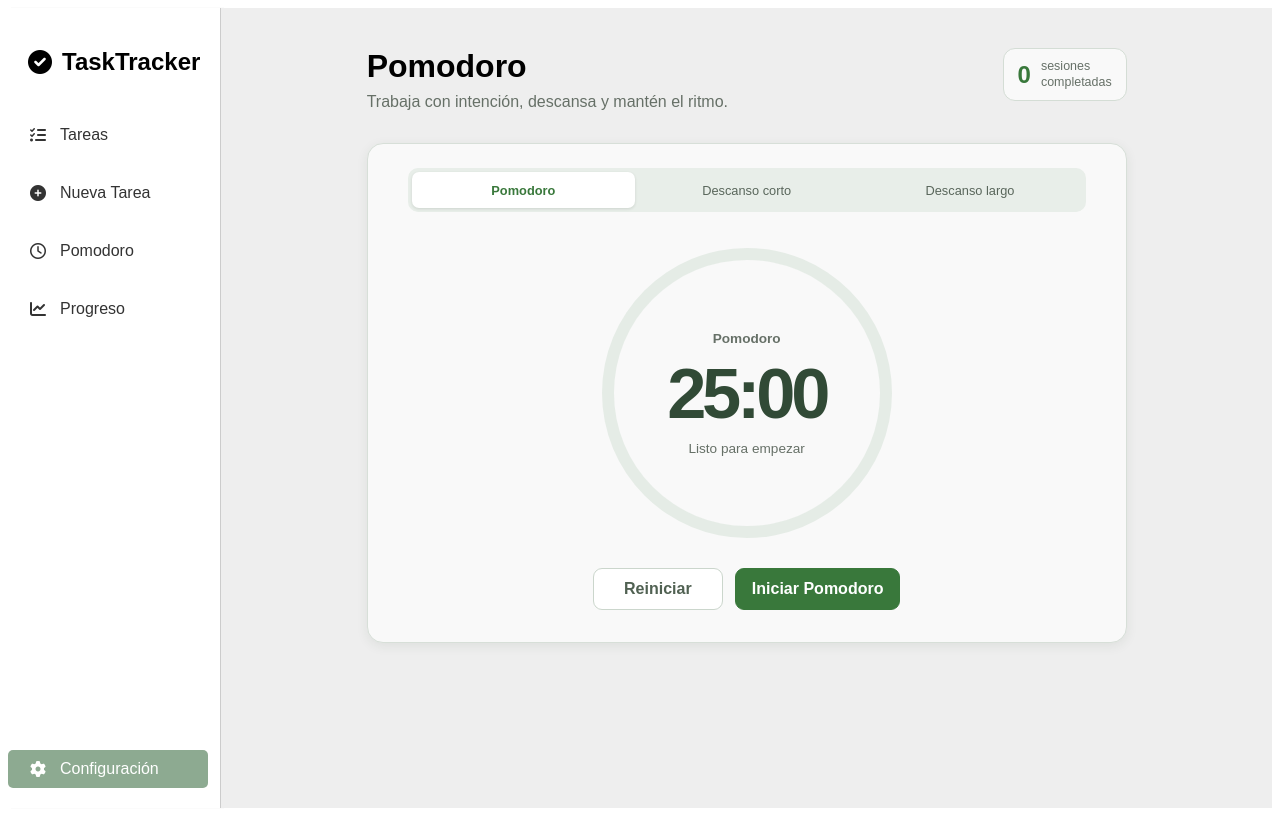
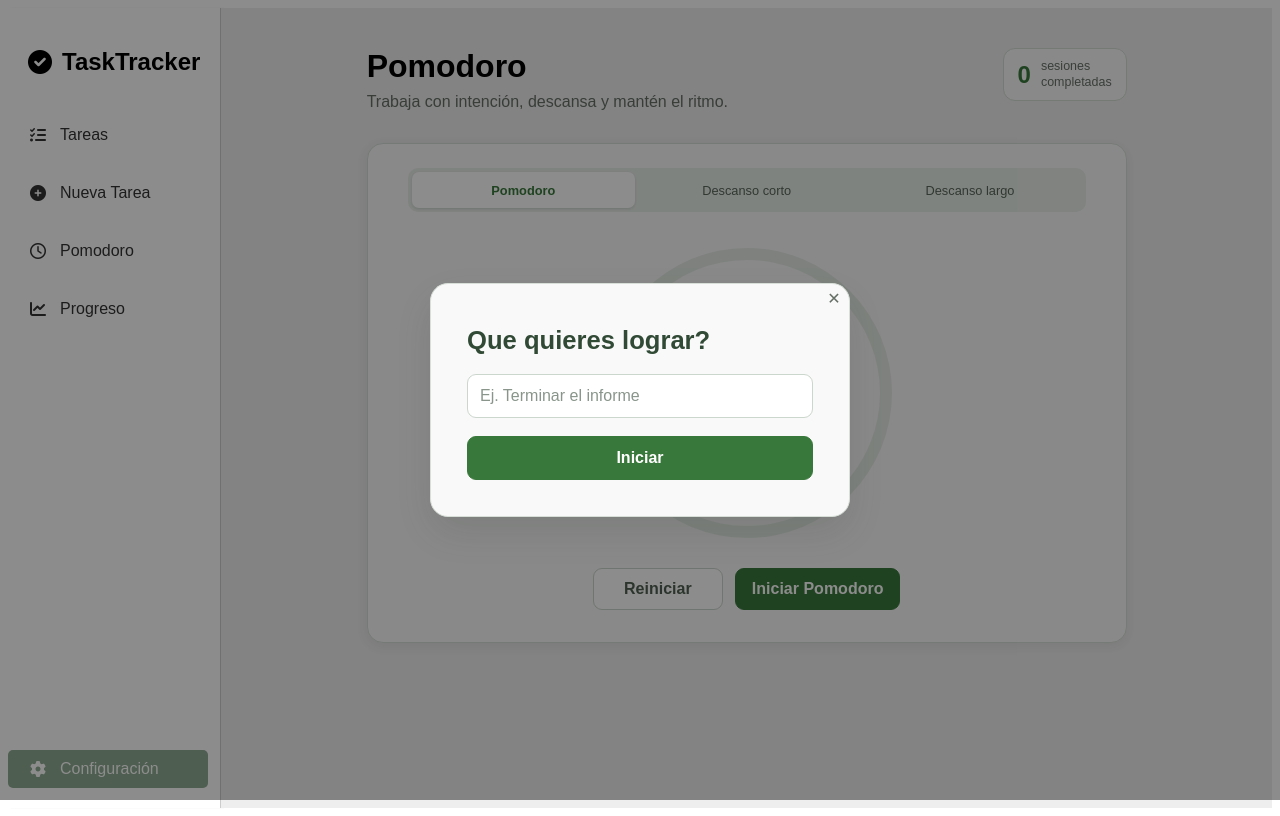
Before and after one commit to AlexSFCodes/Activity-Tracker, a React (Vite) app: page / in a window 1280 px wide. Both pictures are taken after a click on the item "Pomodoro". Built offline with nearby package versions, Linux system fonts and the light colour scheme.

Commit message:
Se añadio diseño segundo modal

```diff
--- a/src/Components/TaskDetailModal/TaskDetailsModal.css
+++ b/src/Components/TaskDetailModal/TaskDetailsModal.css
@@ -0,0 +1,116 @@
+/* Overlay */
+.task-details-modal__overlay {
+    position: fixed;
+    inset: 0;
+    background: rgba(0, 0, 0, 0.45);
+    display: flex;
+    align-items: center;
+    justify-content: center;
+    z-index: 1000;
+}
+
+/* Contenedor principal */
+.task-details-modal {
+    position: relative;
+    width: min(100%, 420px);
+    margin: 48px auto;
+    padding: clamp(24px, 5vw, 36px);
+    border: 1px solid #d7dfd8;
+    border-radius: 18px;
+    background: #f9f9f9;
+    color: #27312a;
+    box-shadow: 0 16px 40px rgba(40, 60, 44, 0.14);
+    display: grid;
+    gap: 18px;
+}
+
+/* Botón cerrar */
+.task-details-modal__close {
+    position: absolute;
+    top: 0;
+    right: 0;
+    min-height: auto;
+    width: 30px;
+    height: 30px;
+    padding: 0;
+    display: flex;
+    align-items: center;
+    justify-content: center;
+    border: none;
+    border-radius: 50%;
+    background: transparent;
+    color: #667067;
+    font-size: 1rem;
+    line-height: 1;
+    cursor: pointer;
+    transition: background-color 0.18s ease, color 0.18s ease;
+}
+
+.task-details-modal__close:hover {
+    background: #eef3ef;
+    color: #27312a;
+}
+
+/* Título */
+.task-details-modal__title {
+    margin: 5px 0 0;
+    color: #314a36;
+    font-size: clamp(1.3rem, 3vw, 1.6rem);
+    line-height: 1.2;
+    padding-right: 24px; /* que no choque con la X */
+}
+
+/* Input */
+.task-details-modal__input {
+    width: 100%;
+    min-height: 44px;
+    padding: 10px 12px;
+    border: 1px solid #cbd6cc;
+    border-radius: 9px;
+    outline: none;
+    background: #fff;
+    color: #27312a;
+    font: inherit;
+    box-sizing: border-box;
+}
+
+.task-details-modal__input::placeholder {
+    color: #89958b;
+}
+
+.task-details-modal__input:focus {
+    border-color: #39783b;
+    box-shadow: 0 0 0 3px rgba(57, 120, 59, 0.16);
+}
+
+/* Botón primario */
+.task-details-modal__primary {
+    min-height: 44px;
+    padding: 10px 16px;
+    border-radius: 9px;
+    border: 1px solid #39783b;
+    background: #39783b;
+    color: #fff;
+    font: inherit;
+    font-weight: 700;
+    cursor: pointer;
+    transition: background-color 0.18s ease, border-color 0.18s ease, transform 0.18s ease;
+}
+
+.task-details-modal__primary:hover {
+    border-color: #306632;
+    background: #306632;
+    transform: translateY(-1px);
+}
+
+.task-details-modal__primary:focus-visible {
+    outline: 3px solid rgba(57, 120, 59, 0.28);
+    outline-offset: 2px;
+}
+
+@media (max-width: 520px) {
+    .task-details-modal {
+        margin: 24px 16px;
+        width: auto;
+    }
+}
--- a/src/Components/TaskDetailModal/TaskDetailsModal.tsx
+++ b/src/Components/TaskDetailModal/TaskDetailsModal.tsx
@@ -1,6 +1,16 @@
 import "./TaskDetailsModal.css"
 
-function TaskDetailsModal() {
-
-
+export default function TaskDetailsModal() {
+    return (
+        <div className="task-details-modal__overlay">
+            <section className="task-details-modal">
+                <button className="task-details-modal__close">
+                    ✕
+                </button>
+                <h1 className="task-details-modal__title">Que quieres lograr?</h1>
+                <input className="task-details-modal__input" placeholder="Ej. Terminar el informe" />
+                <button className="task-details-modal__primary">Iniciar</button>
+            </section>
+        </div>
+    )
 }
--- a/src/pages/Pomodoro/PomodoroPage.tsx
+++ b/src/pages/Pomodoro/PomodoroPage.tsx
@@ -1,7 +1,7 @@
 import { useEffect, useMemo, useState } from "react";
 import "./PomodoroPage.css";
 import PomodoroStartModal from "../../Components/PomodoroStartModal/PomodoroStartModal"
-
+import TaskDetailsModal from "../../Components/TaskDetailModal/TaskDetailsModal"
 type PomodoroMode = "focus" | "shortBreak" | "longBreak";
 
 const DURATIONS: Record<PomodoroMode, number> = {
@@ -71,7 +71,7 @@ export default function PomodoroPage() {
         }
 
         if (secondsLeft === DURATIONS[mode]) {
-            setStartModal(true); // aún no ha empezado -> mostrar modal primero
+            setStartModal(true); // aun no ha empezado -> mostrar modal primero
             return;
         }
 
@@ -86,7 +86,7 @@ export default function PomodoroPage() {
     return (
 
         <main className="pomodoro-page">
-
+            <TaskDetailsModal/>
             {/* El primer modal a cambiar */}
             {startModal && (
                 <PomodoroStartModal
```
